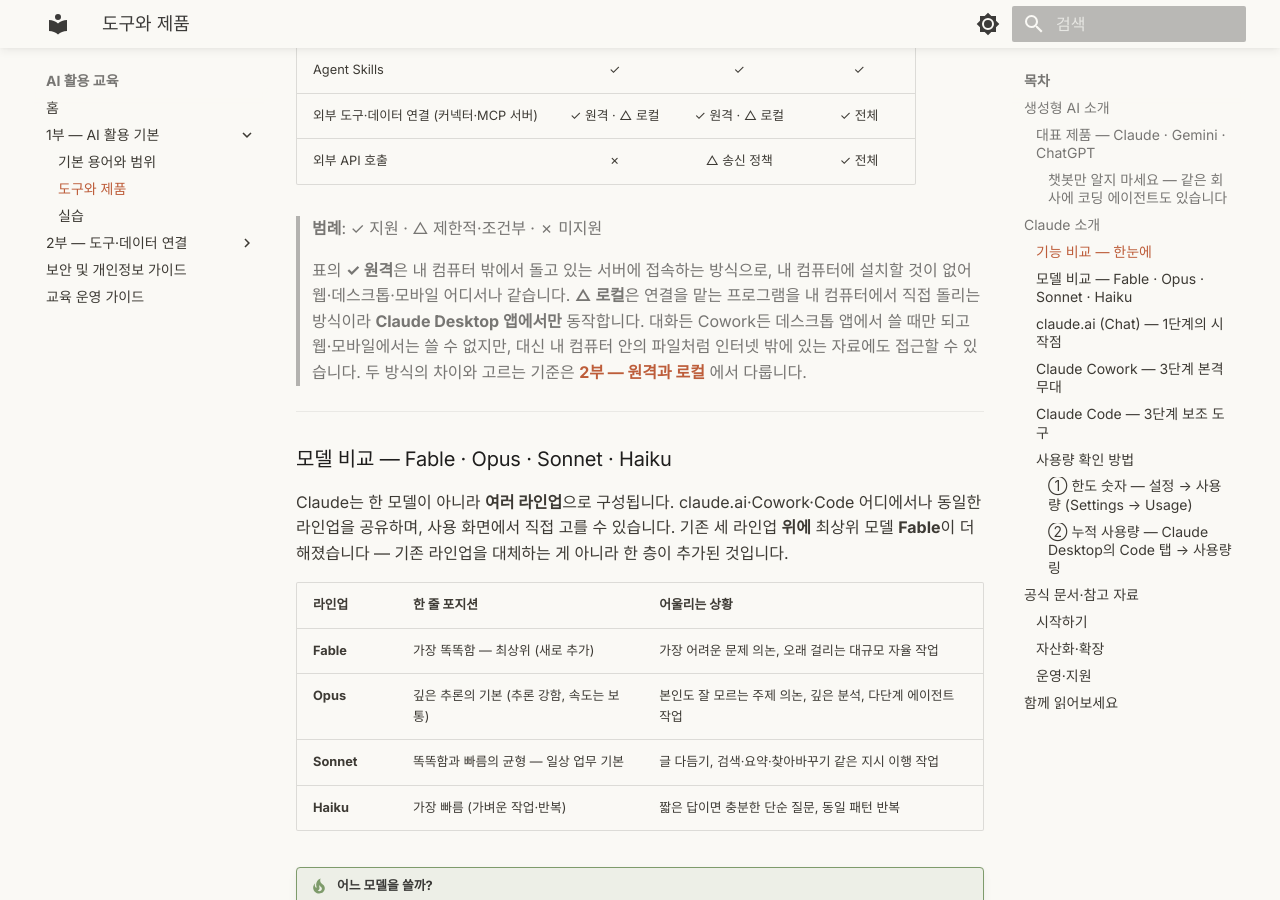
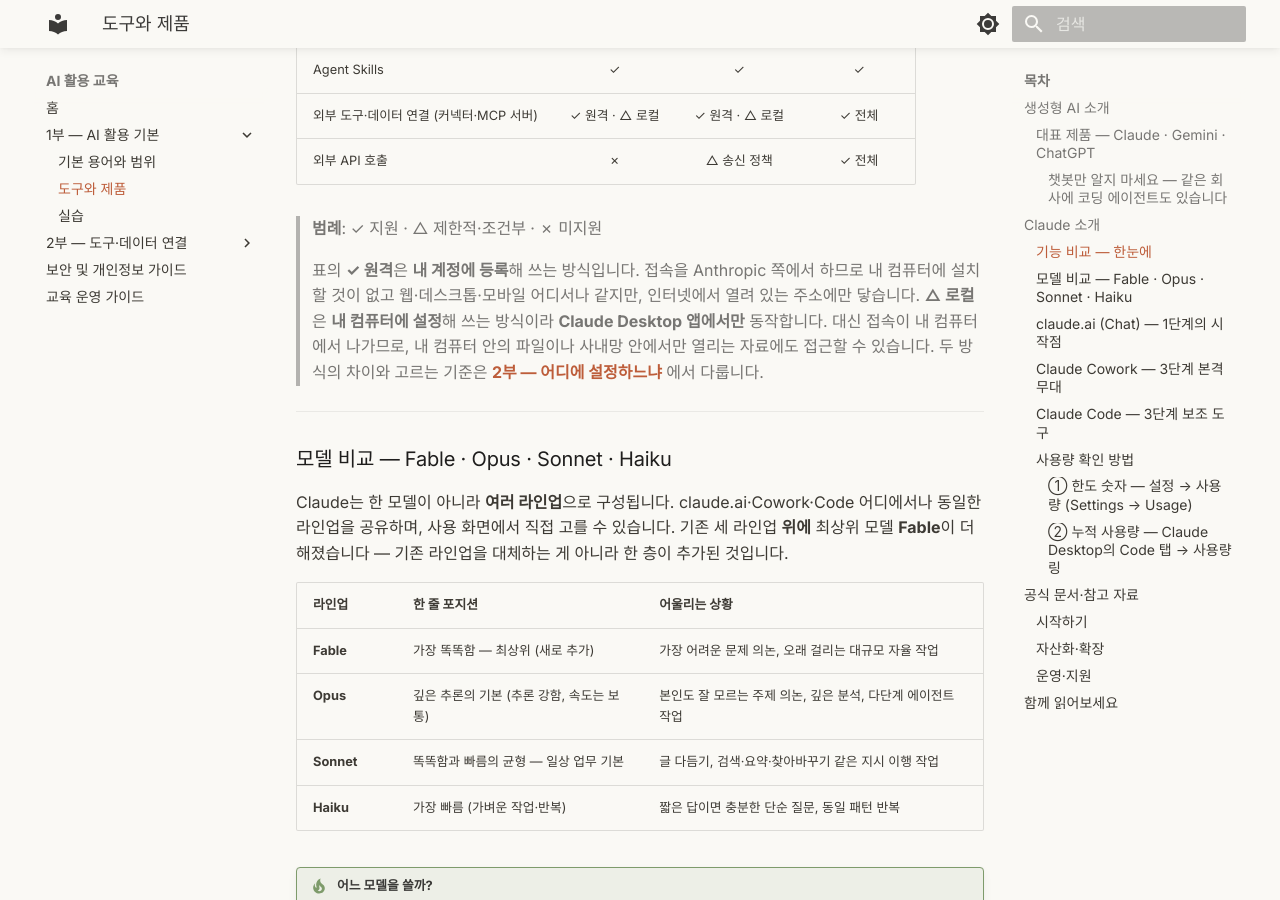
Before and after one commit to scroogy-dev/ai-onboarding, an MkDocs documentation site: the page built from docs/intro.md, in a window 1280 px wide and 900 px high, scrolled down 2383 px. Built offline with MkDocs 1.6.1 and Material for MkDocs 9.7.7, drawn with Linux system fonts in a browser that asks for light colours.

Commit message:
docs: 연결 경로 두 축 정정의 파급을 1부·보안·용어·ADR에 반영 (#49)
2부 MCP 서버 페이지를 설정 위치 기준으로 재구성하면서, 같은 축을 쓰던
다른 문서들이 어긋났다.

- intro.md 기능 비교표 각주: 원격을 「내 계정에 등록」, 로컬을 「내
  컴퓨터에 설정」 기준으로 재서술하고 각 방식이 닿는 범위를 명시
- security-guide.md 임직원 절: 회사 제공 사내 MCP 서버 항목 1건 추가.
  주소·계정·설치 파일을 임의로 구하지 말고 담당 부서 안내를 따를 것
- glossary.md 「MCP 서버」 행: 두 축과 경로별 접속 주체를 명시하고,
  설정 위치와 서버 위치가 별개라 사내망 조합이 성립함을 기록
- ADR-0010에 결정 3-1 신설 — 두 축, 트랙 배치(일반론/임직원 확장),
  깊이 제한(설정 파일 실물은 후속 실습 자료), 공식 문서 근거

```diff
--- a/docs/intro.md
+++ b/docs/intro.md
@@ -70,7 +70,7 @@
 
 > **범례**: ✓ 지원 · △ 제한적·조건부 · ✗ 미지원
 
-> 표의 **✓ 원격**은 내 컴퓨터 밖에서 돌고 있는 서버에 접속하는 방식으로, 내 컴퓨터에 설치할 것이 없어 웹·데스크톱·모바일 어디서나 같습니다. **△ 로컬**은 연결을 맡는 프로그램을 내 컴퓨터에서 직접 돌리는 방식이라 **Claude Desktop 앱에서만** 동작합니다. 대화든 Cowork든 데스크톱 앱에서 쓸 때만 되고 웹·모바일에서는 쓸 수 없지만, 대신 내 컴퓨터 안의 파일처럼 인터넷 밖에 있는 자료에도 접근할 수 있습니다. 두 방식의 차이와 고르는 기준은 **[2부 — 원격과 로컬](connect/mcp-servers.md#remote-vs-local)** 에서 다룹니다.
+> 표의 **✓ 원격**은 **내 계정에 등록**해 쓰는 방식입니다. 접속을 Anthropic 쪽에서 하므로 내 컴퓨터에 설치할 것이 없고 웹·데스크톱·모바일 어디서나 같지만, 인터넷에서 열려 있는 주소에만 닿습니다. **△ 로컬**은 **내 컴퓨터에 설정**해 쓰는 방식이라 **Claude Desktop 앱에서만** 동작합니다. 대신 접속이 내 컴퓨터에서 나가므로, 내 컴퓨터 안의 파일이나 사내망 안에서만 열리는 자료에도 접근할 수 있습니다. 두 방식의 차이와 고르는 기준은 **[2부 — 어디에 설정하느냐](connect/mcp-servers.md#remote-vs-local)** 에서 다룹니다.
 
 ---
 
```
Also changed, not shown: .ai/40_domain/glossary.md (+1 -1 lines), .ai/50_adr/active/adr-0010-part2-connection-scope-expansion.md (+11 -0 lines), docs/security-guide.md (+1 -0 lines).
